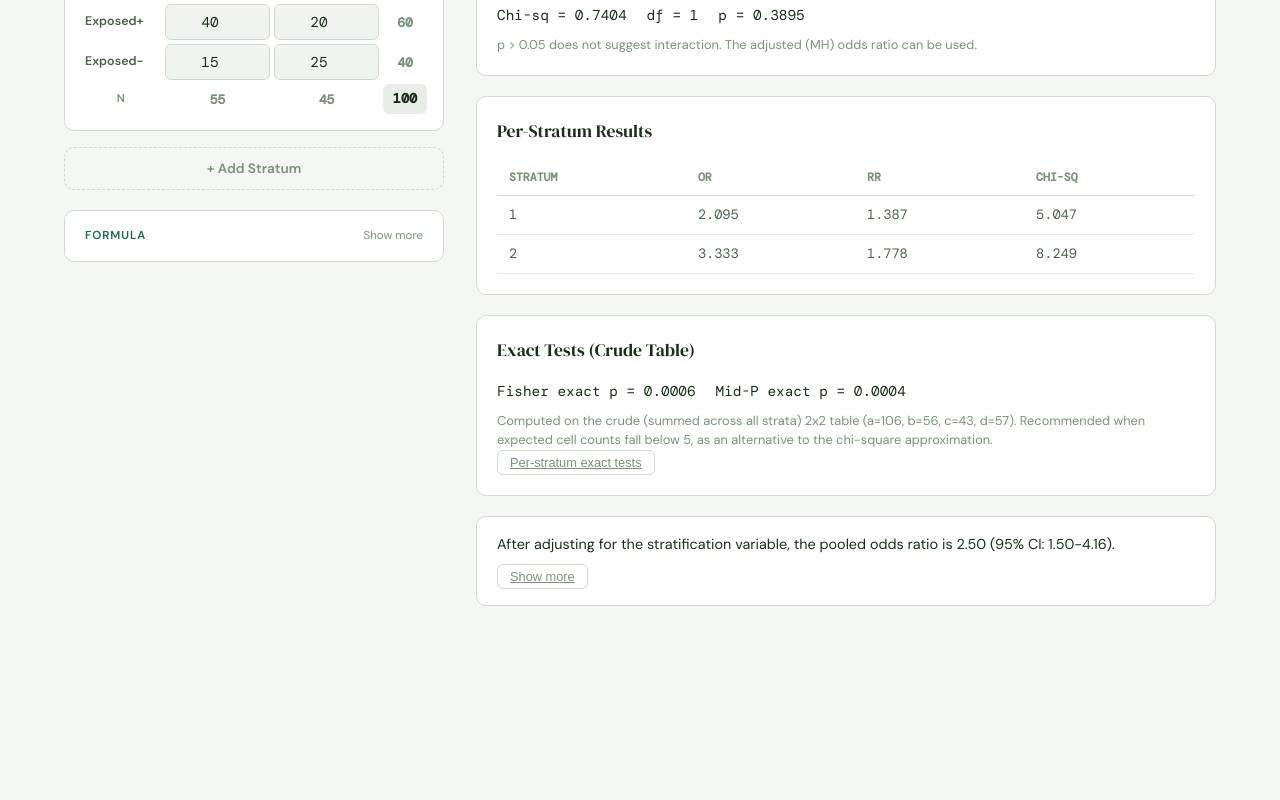
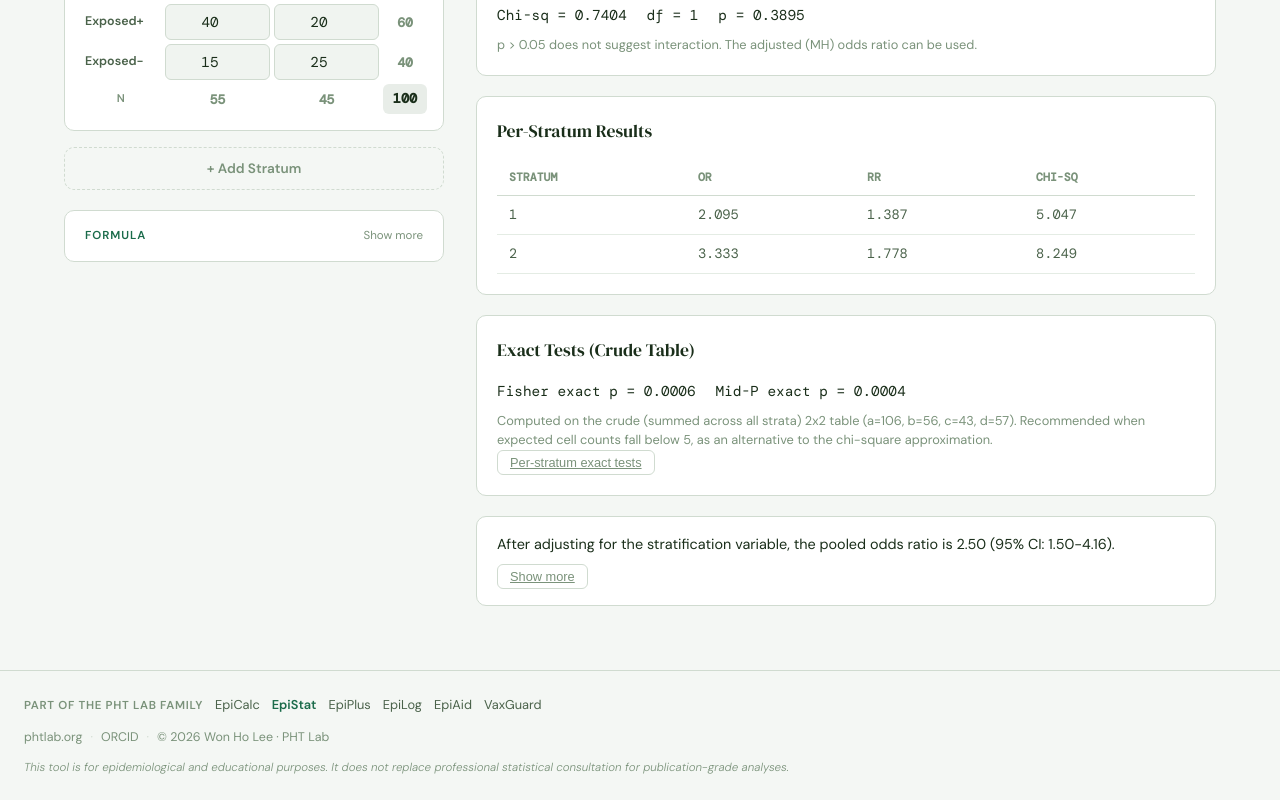
Before and after one commit to whlee5503-dot/EpiStat, a React (Vite) app: page / in a window 1280 px wide. Shown: the part 566-1366 px from the top of the page. Before the commit the page ends 1204 px from the top, so only its background shows below. Built offline with nearby package versions, Linux system fonts and the light colour scheme.

Commit message:
Add shared Footer component with sibling app links

```diff
--- a/src/App.tsx
+++ b/src/App.tsx
@@ -2,6 +2,7 @@
 import { translations } from './i18n/translations';
 import type { Lang } from './i18n/translations';
 import ErrorBoundary from './components/ErrorBoundary';
+import Footer from './components/Footer';
 import './App.css';
 
 const StratifiedAnalysis = lazy(() => import('./components/StratifiedAnalysis'));
@@ -118,6 +119,16 @@
           {activeModule === 'samplesizepower' && <SampleSizePowerAnalysis lang={lang} />}
         </Suspense>
       </ErrorBoundary>
+
+      <Footer
+        currentAppId="epistat"
+        disclaimer={t.common.disclaimer}
+        labels={{
+          siblingsHeading: t.common.footer.siblingsHeading,
+          hub: t.common.footer.hub,
+          orcid: t.common.footer.orcid,
+        }}
+      />
     </div>
   );
 }
--- /dev/null
+++ b/src/components/Footer.css
@@ -0,0 +1,82 @@
+/* Shared Footer component (app-footer-*)
+ * Used across all six sibling apps (EpiCalc, EpiStat, EpiPlus,
+ * EpiLog, EpiAid, VaxGuard) via src/components/Footer.tsx.
+ */
+.app-footer {
+    margin-top: var(--space-8);
+    padding: var(--space-6);
+    border-top: 1px solid var(--border-color);
+    display: flex;
+    flex-direction: column;
+    gap: var(--space-3);
+}
+
+.app-footer-siblings {
+    display: flex;
+    flex-wrap: wrap;
+    align-items: baseline;
+    gap: var(--space-3);
+}
+
+.app-footer-siblings-label {
+    font-size: 0.72rem;
+    font-weight: 700;
+    text-transform: uppercase;
+    letter-spacing: 0.06em;
+    color: var(--text-muted);
+}
+
+.app-footer-sibling-links {
+    display: flex;
+    flex-wrap: wrap;
+    gap: var(--space-3);
+}
+
+.app-footer-sibling-link {
+    font-size: 0.8rem;
+    color: var(--text-secondary);
+    text-decoration: none;
+}
+
+.app-footer-sibling-link:hover {
+    color: var(--color-primary);
+    text-decoration: underline;
+}
+
+.app-footer-sibling-current {
+    font-size: 0.8rem;
+    font-weight: 700;
+    color: var(--color-primary);
+}
+
+.app-footer-meta {
+    display: flex;
+    flex-wrap: wrap;
+    align-items: center;
+    gap: var(--space-2);
+    font-size: 0.78rem;
+    color: var(--text-muted);
+}
+
+.app-footer-hub-link,
+.app-footer-orcid-link {
+    color: var(--text-muted);
+    text-decoration: none;
+}
+
+.app-footer-hub-link:hover,
+.app-footer-orcid-link:hover {
+    color: var(--color-primary);
+    text-decoration: underline;
+}
+
+.app-footer-sep {
+    color: var(--border-color);
+}
+
+.app-footer-disclaimer {
+    font-size: 0.72rem;
+    color: var(--text-muted);
+    font-style: italic;
+    line-height: 1.4;
+}
--- /dev/null
+++ b/src/components/Footer.tsx
@@ -0,0 +1,65 @@
+import { SIBLING_APPS } from "../data/siblingApps";
+import "./Footer.css";
+
+interface FooterLabels {
+    siblingsHeading: string;
+    hub: string;
+    orcid: string;
+}
+
+interface FooterProps {
+    currentAppId: string;
+    disclaimer: string;
+    labels: FooterLabels;
+}
+
+function Footer({ currentAppId, disclaimer, labels }: FooterProps) {
+    const year = new Date().getFullYear();
+
+    return (
+        <footer className="app-footer">
+            <div className="app-footer-siblings">
+                <span className="app-footer-siblings-label">{labels.siblingsHeading}</span>
+                <nav className="app-footer-sibling-links">
+                    {SIBLING_APPS.map((app) =>
+                        app.id === currentAppId ? (
+                            <span key={app.id} className="app-footer-sibling-current">
+                                {app.name}
+                            </span>
+                        ) : (
+                            <a key={app.id} href={app.url} className="app-footer-sibling-link">
+                                {app.name}
+                            </a>
+                        )
+                    )}
+                </nav>
+            </div>
+
+            <div className="app-footer-meta">
+                <a
+                    href="https://phtlab.org"
+                    className="app-footer-hub-link"
+                    target="_blank"
+                    rel="noopener noreferrer"
+                >
+                    {labels.hub}
+                </a>
+                <span className="app-footer-sep">&middot;</span>
+                <a
+                    href="https://orcid.org/0009-0005-1866-8257"
+                    className="app-footer-orcid-link"
+                    target="_blank"
+                    rel="noopener noreferrer"
+                >
+                    {labels.orcid}
+                </a>
+                <span className="app-footer-sep">&middot;</span>
+                <span className="app-footer-copyright">&copy; {year} Won Ho Lee &middot; PHT Lab</span>
+            </div>
+
+            <p className="app-footer-disclaimer">{disclaimer}</p>
+        </footer>
+    );
+}
+
+export default Footer;
--- /dev/null
+++ b/src/data/siblingApps.ts
@@ -0,0 +1,14 @@
+export interface SiblingApp {
+    id: string;
+    name: string;
+    url: string;
+}
+
+export const SIBLING_APPS: SiblingApp[] = [
+    { id: "epicalc", name: "EpiCalc", url: "https://epicalc.phtlab.org" },
+    { id: "epistat", name: "EpiStat", url: "https://epistat.phtlab.org" },
+    { id: "epiplus", name: "EpiPlus", url: "https://epiplus.phtlab.org" },
+    { id: "epilog", name: "EpiLog", url: "https://epilog.phtlab.org" },
+    { id: "epiaid", name: "EpiAid", url: "https://epiaid.phtlab.org" },
+    { id: "vaxguard", name: "VaxGuard", url: "https://vaxguard.phtlab.org" },
+];
--- a/src/i18n/translations.ts
+++ b/src/i18n/translations.ts
@@ -28,6 +28,11 @@
             note: 'Note',
             undefined: 'undefined',
             disclaimer: 'This tool is for epidemiological and educational purposes. It does not replace professional statistical consultation for publication-grade analyses.',
+            footer: {
+                siblingsHeading: 'Part of the PHT Lab family',
+                hub: 'phtlab.org',
+                orcid: 'ORCID',
+            },
         },
         errorBoundary: {
             title: 'Something went wrong',
@@ -754,6 +759,11 @@
             note: '참고',
             undefined: '정의 불가',
             disclaimer: '이 도구는 역학 연구 및 교육 목적으로 제공됩니다. 논문 등 출판용 분석을 위한 전문 통계 상담을 대체하지 않습니다.',
+            footer: {
+                siblingsHeading: 'PHT Lab 앱 패밀리',
+                hub: 'phtlab.org',
+                orcid: 'ORCID',
+            },
         },
         errorBoundary: {
             title: '문제가 발생했습니다',
@@ -1480,6 +1490,11 @@
             note: 'Remarque',
             undefined: 'indéfini',
             disclaimer: "Cet outil est destiné à des fins épidémiologiques et éducatives. Il ne remplace pas une consultation statistique professionnelle pour des analyses destinées à publication.",
+            footer: {
+                siblingsHeading: 'Fait partie de la famille PHT Lab',
+                hub: 'phtlab.org',
+                orcid: 'ORCID',
+            },
         },
         errorBoundary: {
             title: "Une erreur s'est produite",
```
Also changed, not shown: 1 other file (tests, documents, lock files or other folders).
